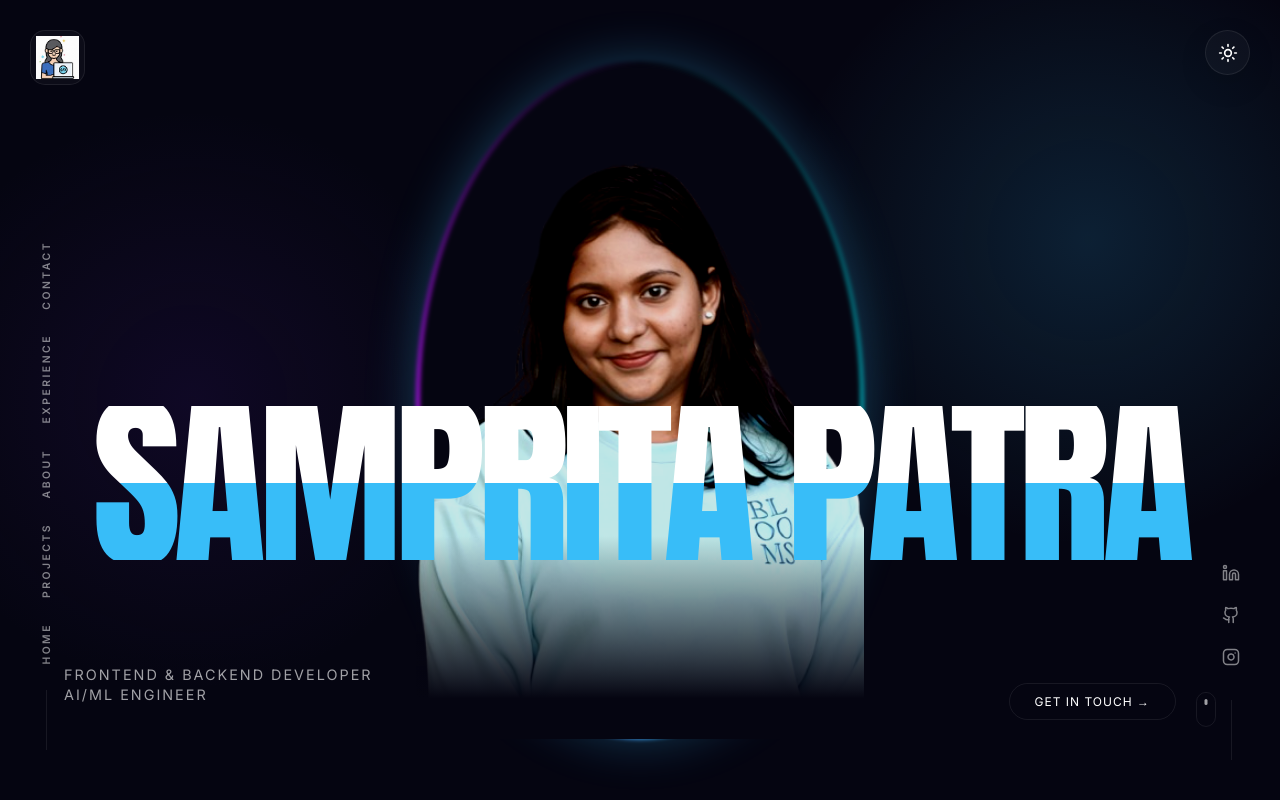
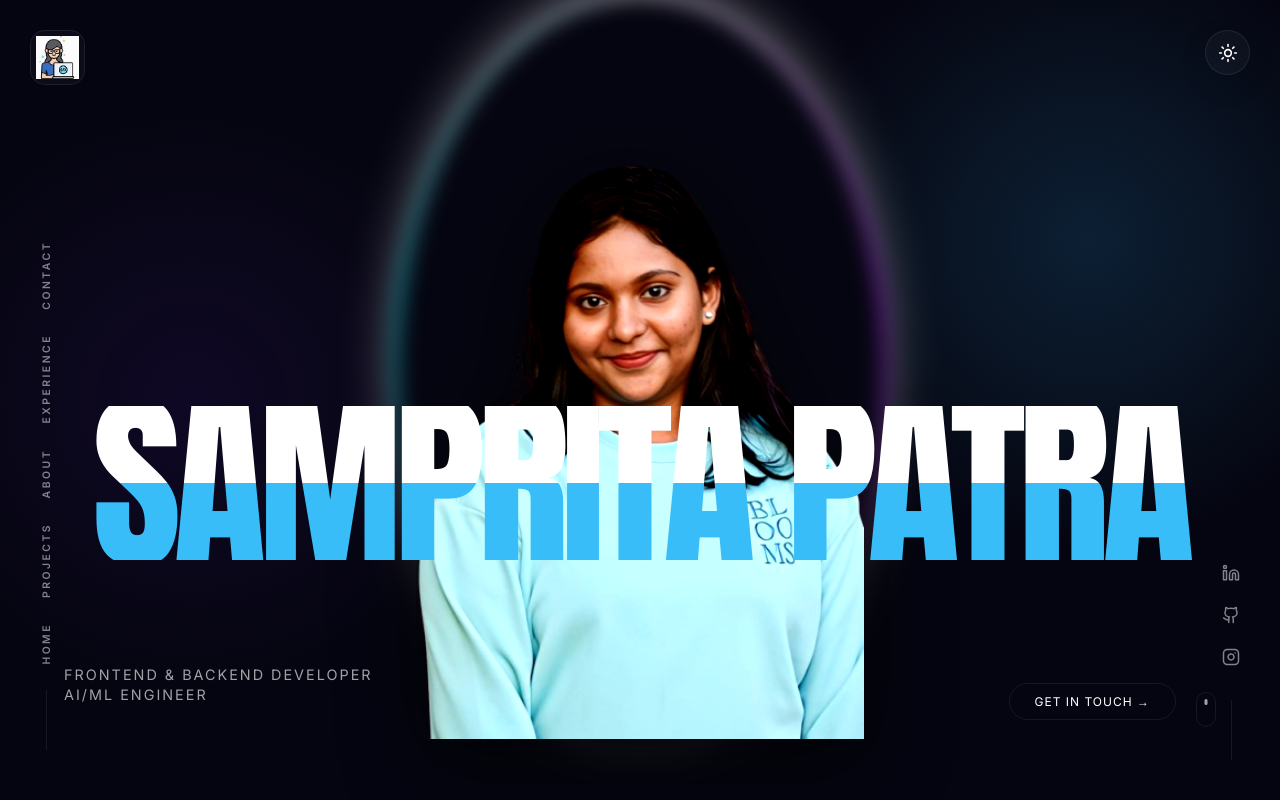
Before and after one commit to samprita123/MY-Portfolio, a React (Vite) app in the folder client/: page / in a window 1280 px wide. Shown: the top 800 px of the page. Built offline with nearby package versions, Linux system fonts and the light colour scheme.

Commit message:
Enhance hero visuals with 3D shadow and HD filters

```diff
--- a/client/src/components/Hero.jsx
+++ b/client/src/components/Hero.jsx
@@ -44,17 +44,17 @@ const Hero = () => {
                     {/* Distinct Ring Structure - Enhanced */}
                     <div style={{
                         position: 'absolute',
-                        top: '50%',
+                        top: '45%', // Moved up slightly
                         left: '50%',
                         transform: 'translate(-50%, -50%)',
-                        width: '100%',
-                        height: '100%',
+                        width: '110%',
+                        height: '110%',
                         borderRadius: '50%',
-                        background: 'conic-gradient(from 0deg, transparent 0%, var(--neon-blue) 40%, var(--neon-pink) 70%, transparent 100%)',
+                        background: 'conic-gradient(from 180deg, transparent 0%, var(--neon-blue) 30%, #fff 50%, var(--neon-pink) 70%, transparent 100%)', // Brighter top
                         padding: '4px',
                         zIndex: -1,
-                        filter: 'blur(2px)',
-                        boxShadow: '0 0 50px rgba(56, 189, 248, 0.3)'
+                        filter: 'blur(10px)', // Softer glow for "eclipse" vibe
+                        boxShadow: '0 -10px 50px rgba(255, 255, 255, 0.4)' // Top glow
                     }}>
                         <div style={{
                             width: '100%',
@@ -71,7 +71,9 @@ const Hero = () => {
                             width: '100%',
                             height: 'auto',
                             objectFit: 'contain',
-                            filter: 'grayscale(10%) contrast(1.2) brightness(0.9)', // B&W high contrast
+                            filter: 'drop-shadow(0 20px 40px rgba(0,0,0,0.8)) contrast(1.2) saturate(1.2)', // 3D Shadow + HD Color
+                            position: 'relative',
+                            zIndex: 2,
                         }}
                     />
                     {/* Subtle bottom fade */}
```
